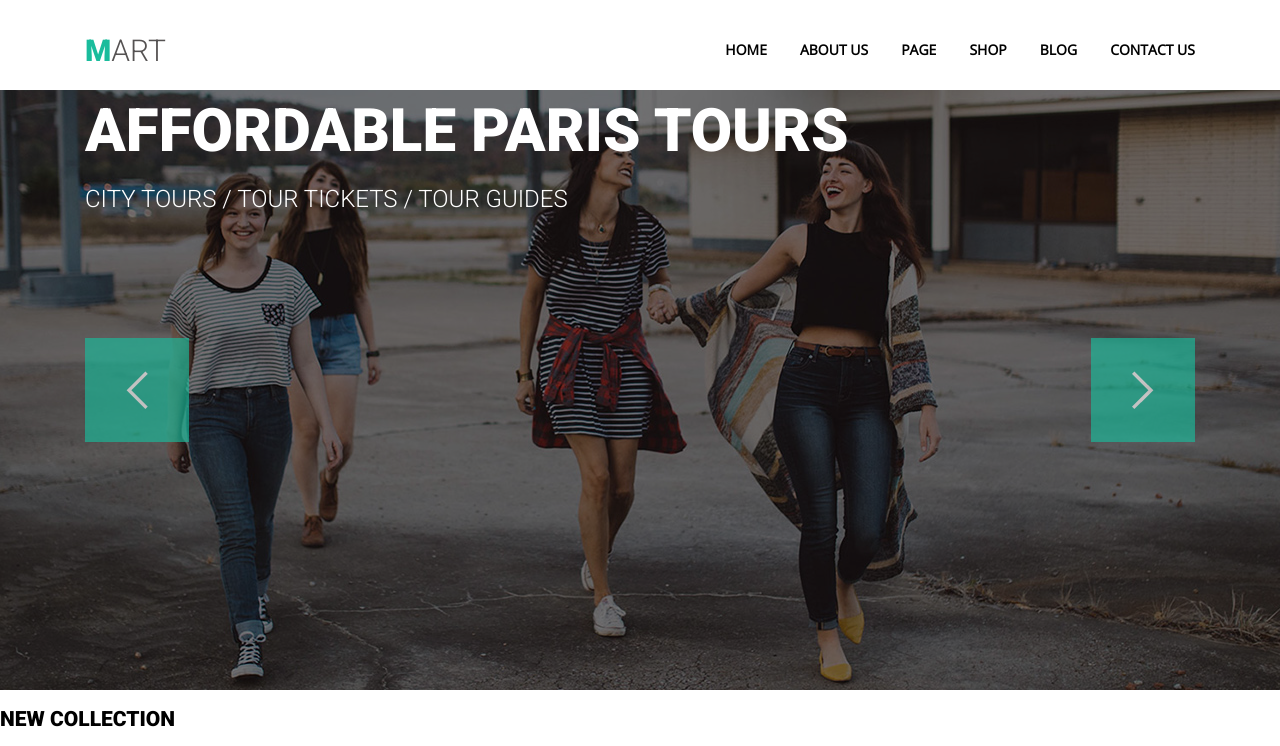
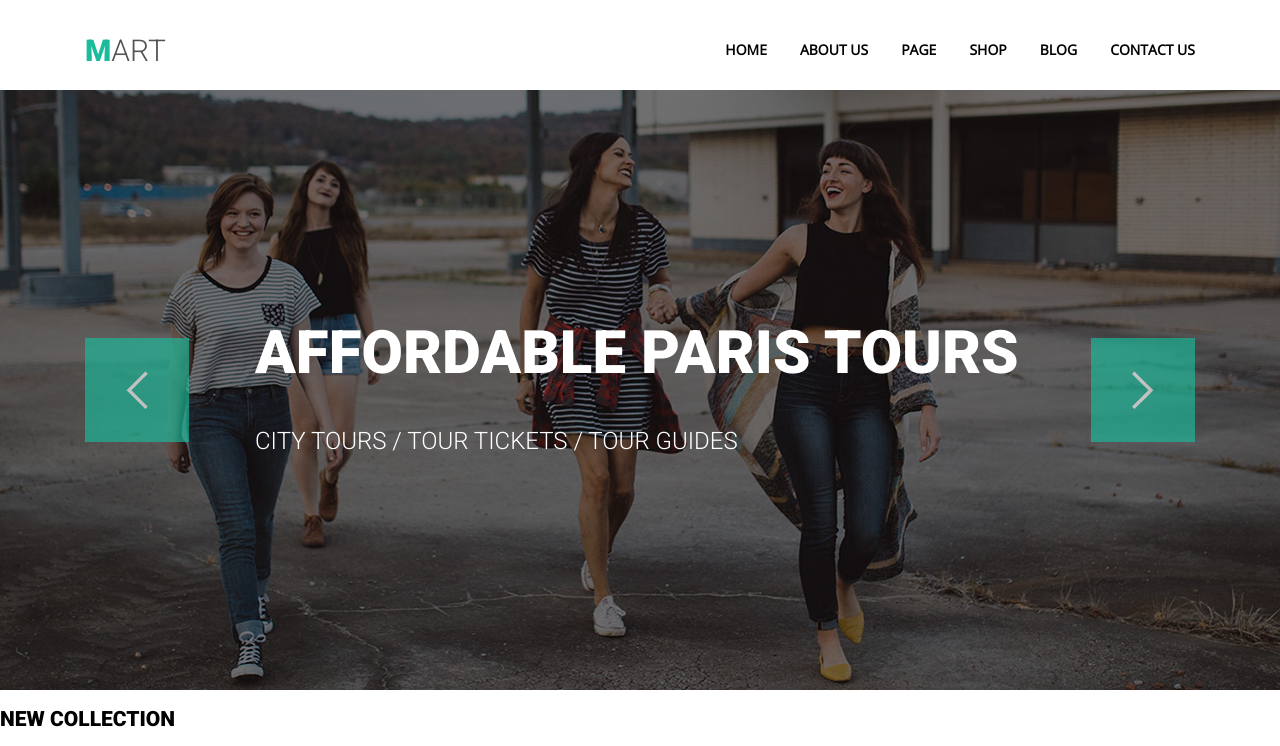
Before and after one commit to polosaharo4ek/Module5, a plain HTML site: page index.html in a window 1280 px wide. Shown: the top 746 px of the page. Drawn offline with nearby package versions, Linux system fonts and the light colour scheme.

Commit message:
positioned text in a slider

```diff
--- a/css/styles.css
+++ b/css/styles.css
@@ -22,7 +22,7 @@ body{
     font-family: "Roboto","Open Sans","Ariel", sans-serif;
     color: #000000;
     font-size: 14px;
-    position: relative;
+    /* position: relative; */
 }
 
 img{
@@ -140,6 +140,7 @@ img{
     width: 1110px;
     margin: 0 auto;
     z-index: 1;
+    min-height: 600px;
 }
 .slider-ctrl{
     display:inline-block;
@@ -151,6 +152,7 @@ img{
     top: 248px;
     opacity: 0.65;
     cursor: pointer;
+    padding: 0;
 }
 .slider-ctrl:hover{
     opacity: 1;
@@ -170,9 +172,19 @@ img{
     background-position: center;
 }
 /* BANNER TEXT */
-.banner{
+.slides{
+    list-style: none;
     padding: 0;
-    margin: 0;
+    margin: 0 auto;
+    position: absolute;
+    top: 50%;
+    left: 170px;
+    right: 170px;
+    transform: translateY( -50%);
+    z-index: 1;
+
+
+
 }
 
 .banner-name{
@@ -180,11 +192,21 @@ img{
     font-size: 60px;
     line-height: 82px;
     color: #fff;
+    margin: 0;
+
+
 }
-
+.slides li:nth-child(2n){
+    margin-top: 20px;
+}
+.slides p{
+    margin: 0;
+    padding: 0;
+}
 .banner-text{
     font-weight: 300;
     font-size: 24px;
     line-height: 54px;
     color: #fff;
+
 }
--- a/index.html
+++ b/index.html
@@ -31,8 +31,10 @@
             <div class="slider">
                 <button class="slider-ctrl prev"></button>
                 <button class="slider-ctrl next"></button>
-            <h2 class="banner banner-name"> AFFORDABLE PARIS TOURS</h2>
-            <p class="banner banner-text">CITY TOURS / TOUR TICKETS / TOUR GUIDES</p>
+                <ul class="slides ">
+                <li><h2 class="banner-name"> AFFORDABLE PARIS TOURS</h2></li>
+                <li><p class="banner-text">CITY TOURS / TOUR TICKETS / TOUR GUIDES</p></li>
+                </ul>
             </div>
         </div>
         <div class="new-colection">
```
